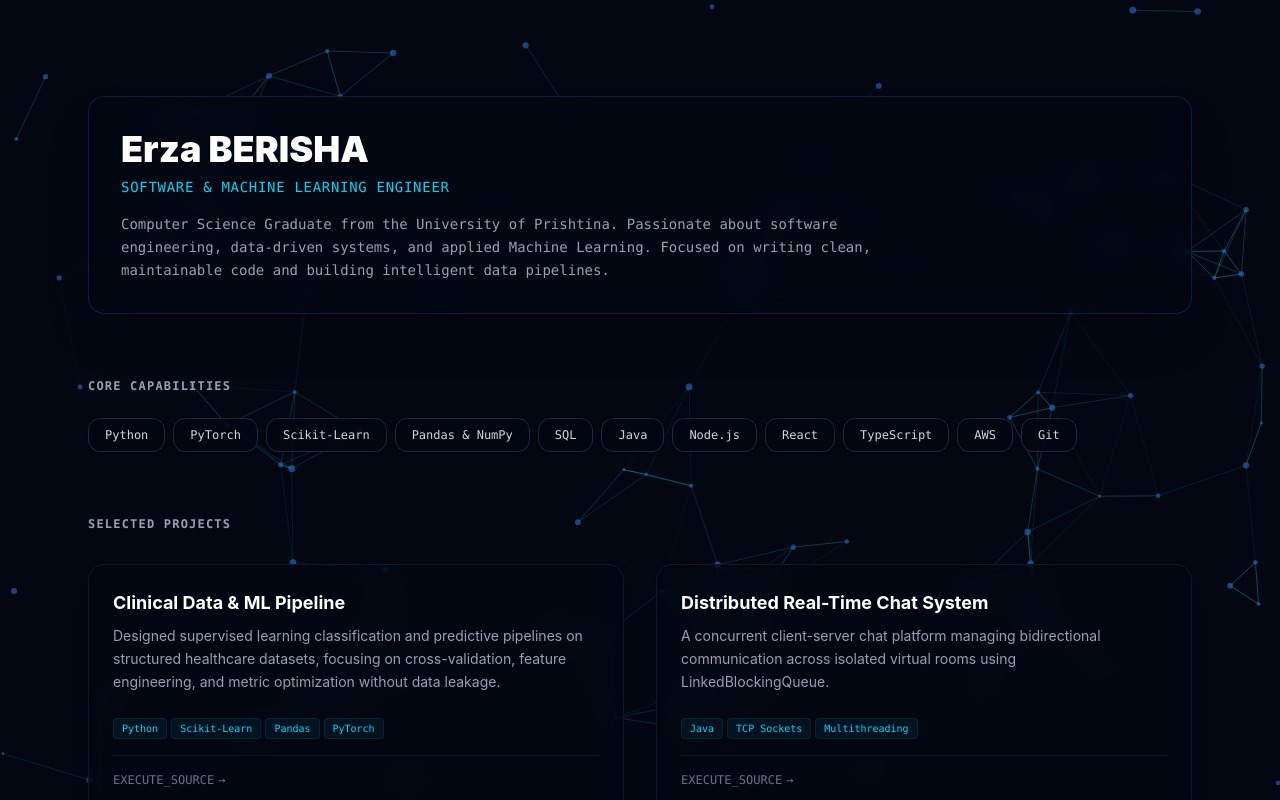
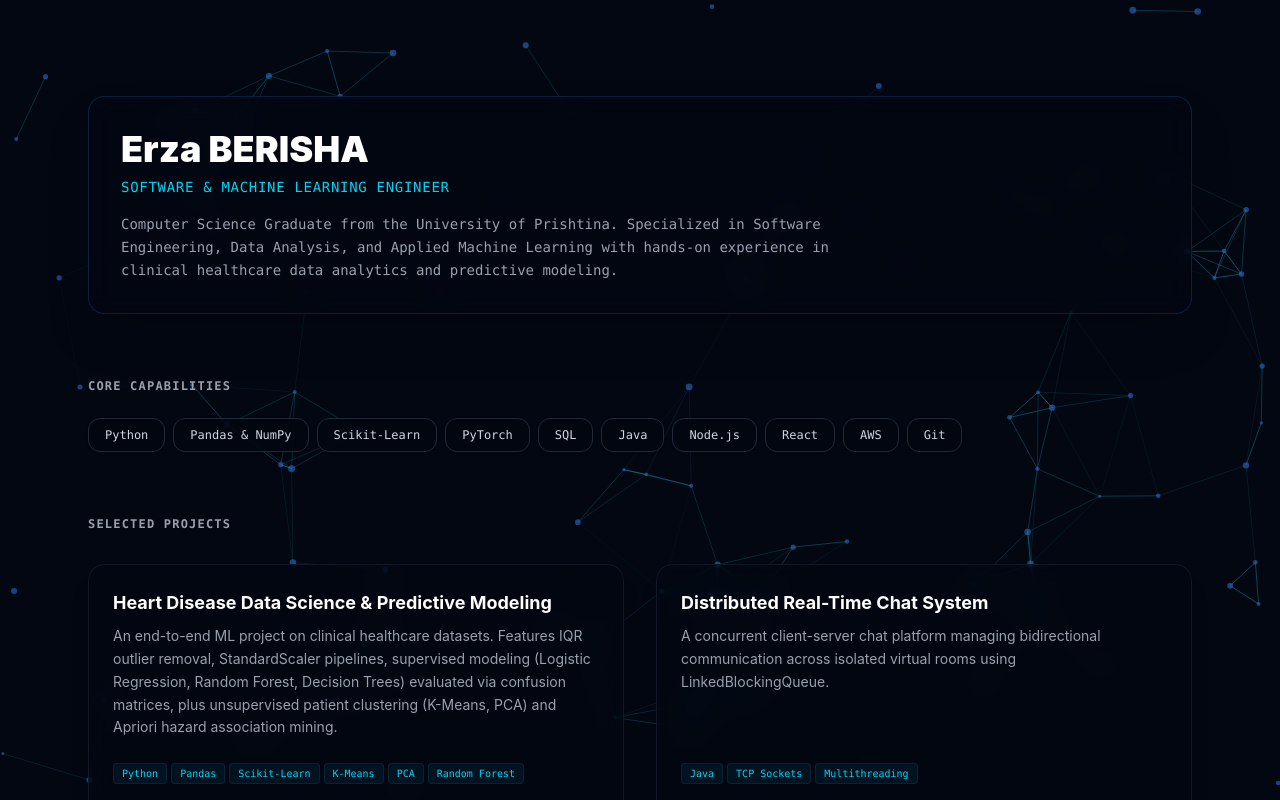
Before and after one commit to erzaberisha/portfolio, a React (Vite) app: page / in a window 1280 px wide. Shown: the top 800 px of the page. Built offline with nearby package versions, Linux system fonts and the light colour scheme.

Commit message:
Update portfolio with Heart Disease ML project

```diff
--- a/src/App.jsx
+++ b/src/App.jsx
@@ -82,9 +82,9 @@ function App() {
 
   const projects = [
     {
-      title: "Clinical Data & ML Pipeline",
-      tech: ["Python", "Scikit-Learn", "Pandas", "PyTorch"],
-      desc: "Designed supervised learning classification and predictive pipelines on structured healthcare datasets, focusing on cross-validation, feature engineering, and metric optimization without data leakage.",
+      title: "Heart Disease Data Science & Predictive Modeling",
+      tech: ["Python", "Pandas", "Scikit-Learn", "K-Means", "PCA", "Random Forest"],
+      desc: "An end-to-end ML project on clinical healthcare datasets. Features IQR outlier removal, StandardScaler pipelines, supervised modeling (Logistic Regression, Random Forest, Decision Trees) evaluated via confusion matrices, plus unsupervised patient clustering (K-Means, PCA) and Apriori hazard association mining.",
       link: "https://github.com/erzaberisha"
     },
     {
@@ -120,7 +120,7 @@ function App() {
           <h1 className="text-4xl font-black text-white mb-2">Erza BERISHA</h1>
           <p className="text-sm font-mono text-cyan-400 tracking-wider uppercase">SOFTWARE & MACHINE LEARNING ENGINEER</p>
           <p className="text-gray-400 mt-4 leading-relaxed font-mono text-sm max-w-3xl">
-            Computer Science Graduate from the University of Prishtina. Passionate about software engineering, data-driven systems, and applied Machine Learning. Focused on writing clean, maintainable code and building intelligent data pipelines.
+            Computer Science Graduate from the University of Prishtina. Specialized in Software Engineering, Data Analysis, and Applied Machine Learning with hands-on experience in clinical healthcare data analytics and predictive modeling.
           </p>
         </header>
 
@@ -128,7 +128,7 @@ function App() {
         <section className="mb-16">
           <h2 className="text-xs font-bold uppercase tracking-widest text-gray-400 font-mono mb-6">Core Capabilities</h2>
           <div className="flex flex-wrap gap-2">
-            {["Python", "PyTorch", "Scikit-Learn", "Pandas & NumPy", "SQL", "Java", "Node.js", "React", "TypeScript", "AWS", "Git"].map((tech) => (
+            {["Python", "Pandas & NumPy", "Scikit-Learn", "PyTorch", "SQL", "Java", "Node.js", "React", "AWS", "Git"].map((tech) => (
               <span key={tech} className="bg-gray-950/90 border border-gray-800 px-4 py-2 rounded-xl text-xs font-mono text-gray-300 shadow-sm hover:border-cyan-500/40 transition-colors">
                 {tech}
               </span>
```
